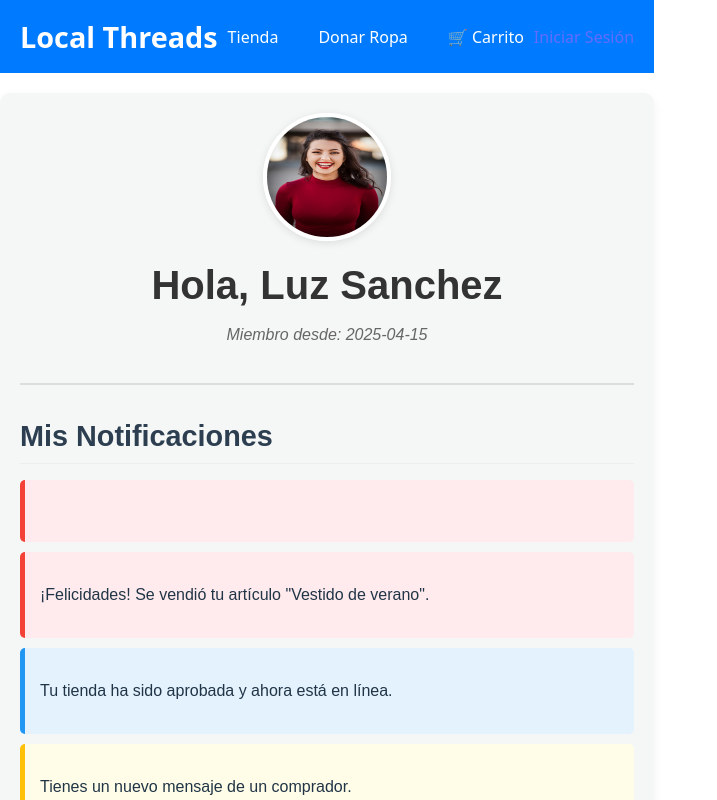
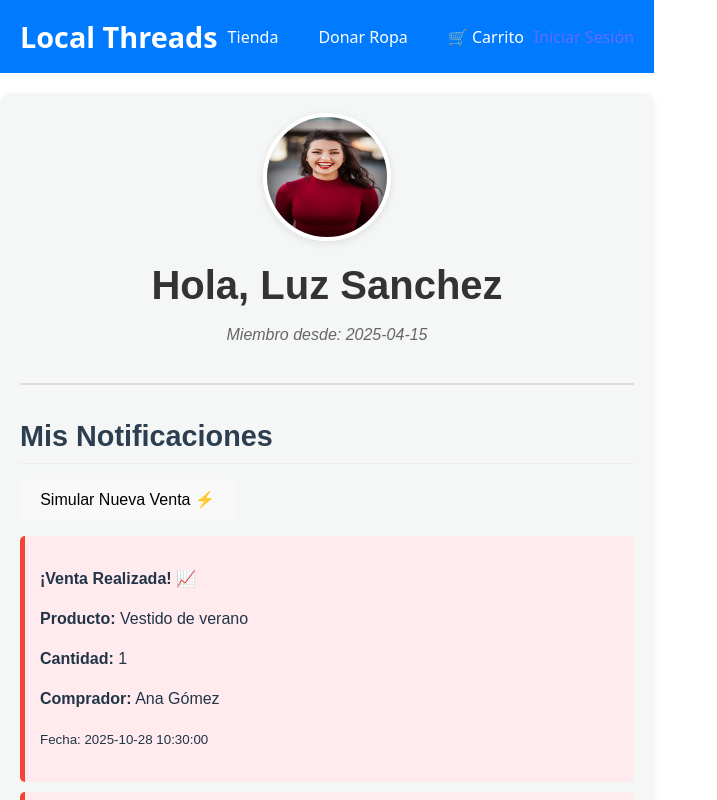
Before and after one commit to margases42-boo/tienda-de-donacion, a React (Vite) app: page /cuenta-del-usuario in a window 1280 px wide. Shown: the top 800 px of the page, without its empty margins (0-717 px from the left). Built offline with nearby package versions, Linux system fonts and the light colour scheme.

Commit message:
Renderizado Detallado de Notificaciones
Modifiqué el .map() dentro de la lista de notificaciones. Ahora comprueba si notif.type es 'sale'. Si lo es, muestra la estructura detallada; si no, muestra el mensaje simple como antes.

```diff
--- a/src/pages/user/UserProfile.jsx
+++ b/src/pages/user/UserProfile.jsx
@@ -50,7 +50,7 @@ const UserProfile = () => {
         setNotifications(prevNotifications => [newSale, ...prevNotifications]);
     };
 
-    // 5. Añadimos una función toggleEmailAlerts
+    // Añadimos una función toggleEmailAlerts
     const toggleEmailAlerts = () => {
         setEmailAlertsEnabled(prev => !prev);
     };
@@ -71,11 +71,26 @@ const UserProfile = () => {
 
             <section className="profile-section notifications-section">
                 <h2>Mis Notificaciones</h2>
+               {/* [AÑADIDO] Botón para la Simulación */}
+                <button onClick={simulateSale} className="simulate-sale-btn">
+                    Simular Nueva Venta ⚡
+                </button>
                 {notifications.length > 0 ? (
                     <ul className="notifications-list">
+                     {/*Renderizado Detallado de Notificaciones*/}
                         {notifications.map(notif => (
                             <li key={notif.id} className={`notification-item ${notif.type}`}>
-                                <p>{notif.message}</p>
+                                {notif.type === 'sale' ? (
+                                    <div className="sale-notification-details">
+                                        <p><strong>¡Venta Realizada! 📈</strong></p>
+                                        <p><strong>Producto:</strong> {notif.productName}</p>
+                                        <p><strong>Cantidad:</strong> {notif.quantity}</p>
+                                        <p><strong>Comprador:</strong> {notif.buyerName}</p>
+                                        <p><small>Fecha: {notif.transactionTime}</small></p>
+                                    </div>
+                                ) : (
+                                    <p>{notif.message}</p>
+                                )}
                             </li>
                         ))}
                     </ul>
```
